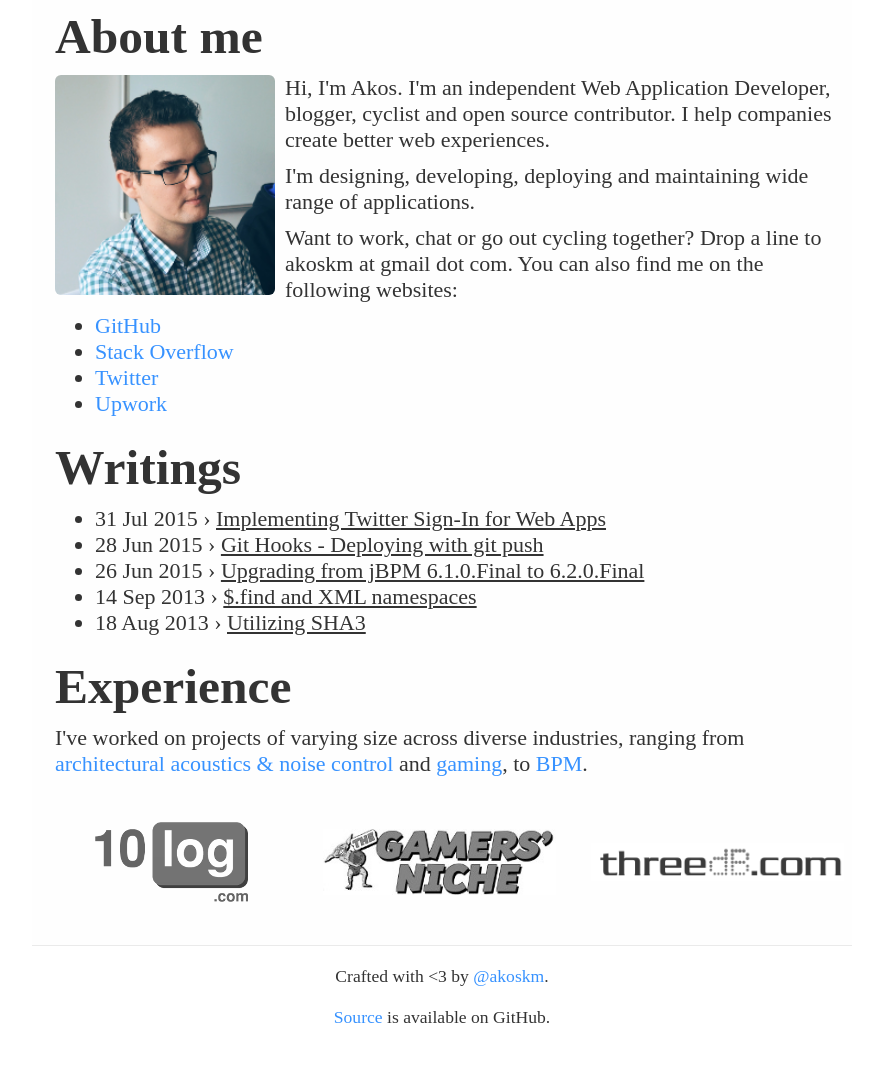
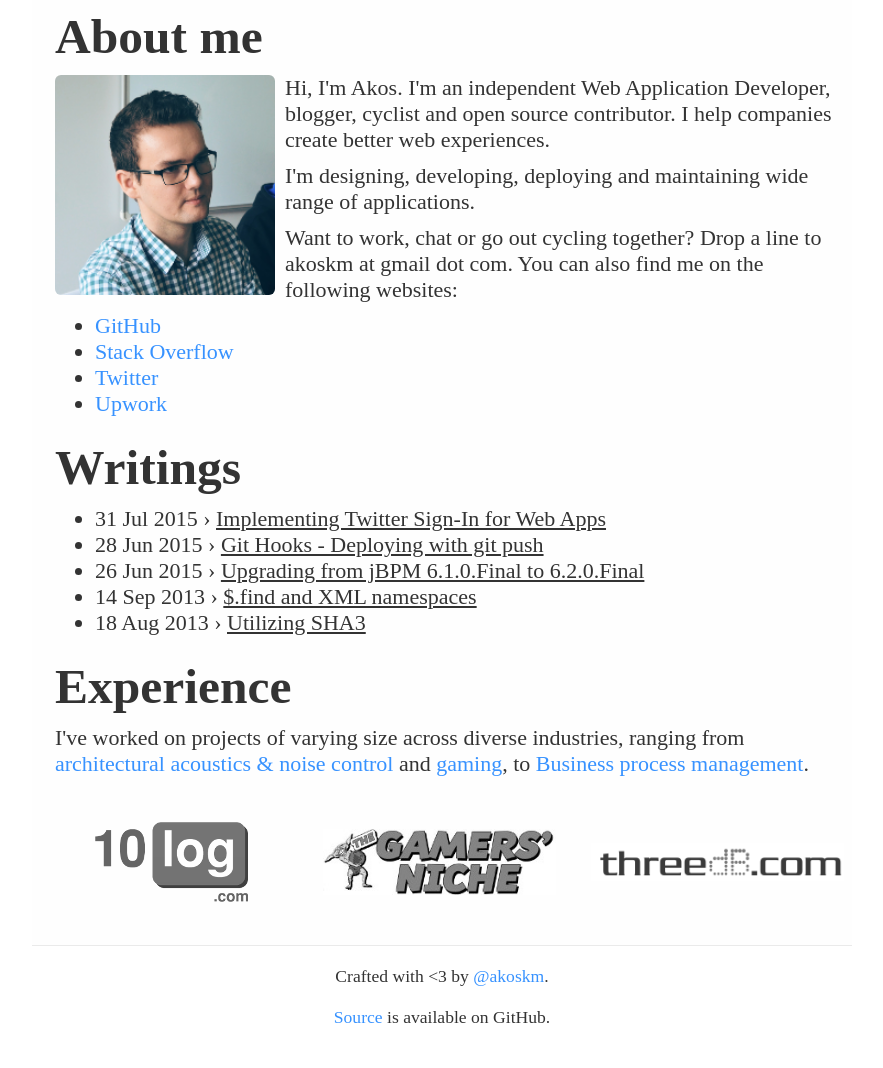
Before and after one commit to akoskm/akoskm.github.io, a Jekyll site: the page built from index.html, in a window 1280 px wide. Shown: the whole page, without its empty margins (198-1081 px from the left). Built offline with Jekyll 4.4.1, drawn with Linux system fonts in a browser that asks for light colours; nearby versions of some CDN libraries; some web fonts are replaced; comment, search, counter and statistics services are not loaded.

Commit message:
fix acronym, remove log file

```diff
--- a/index.html
+++ b/index.html
@@ -70,7 +70,7 @@
   <div class="grid">
     <div class="col-1">
       <p>
-        I've worked on projects of varying size across diverse industries, ranging from <a href="https://10log.com">architectural acoustics & noise control</a> and <a href="http://www.thegamersniche.com/">gaming</a>, to <a href="http://www.dirigent.io/">BPM</a>.
+        I've worked on projects of varying size across diverse industries, ranging from <a href="https://10log.com">architectural acoustics & noise control</a> and <a href="http://www.thegamersniche.com/">gaming</a>, to <a href="http://www.dirigent.io/">Business process management</a>.
       </p>
     </div>
   </div>
```
Also changed, not shown: 1 other file.
